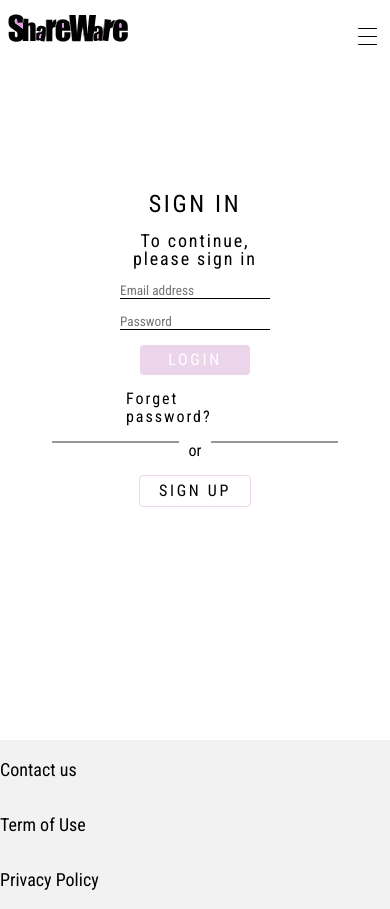
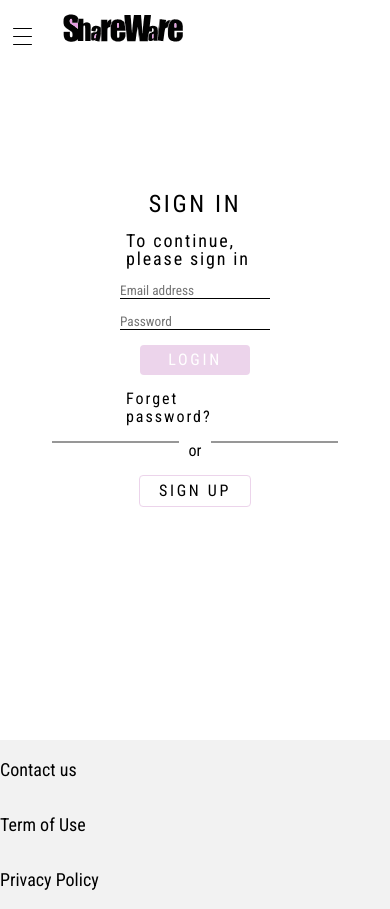
Before and after one commit to YuvalWeiss1403/SharewareFrontend, a React (Create React App) app: page /LogIn in a window 390 px wide. Built offline with nearby package versions, Linux system fonts and the light colour scheme; no server answers.

Commit message:
navbar css

```diff
--- a/src/component/ConceptHero/ConceptHero.css
+++ b/src/component/ConceptHero/ConceptHero.css
@@ -177,7 +177,7 @@
 .matches-search {
 	display: none;
 }
-@media (min-width: 375px) and (max-width: 700px) {
+@media (max-width: 700px) {
 	.sharing-caring-title {
 		padding-left: 2%;
 		font-size: 30px;
--- a/src/component/FlowHP/FlowHP.css
+++ b/src/component/FlowHP/FlowHP.css
@@ -119,7 +119,7 @@
 	background-size: contain;
 	background-position-y: 7px;
 }
-@media (min-width: 375px) and (max-width: 700px) {
+@media (max-width: 700px) {
 	.all-flow-container {
 		flex-direction: column;
 		margin-top: 0px;
--- a/src/component/General/Footer/Footer.css
+++ b/src/component/General/Footer/Footer.css
@@ -25,7 +25,7 @@ button {
 	cursor: pointer;
 }
 
-@media (min-width: 375px) and (max-width: 700px) {
+@media (max-width: 700px) {
 	#footer-container {
 		flex-direction: column;
 		align-items: start;
--- a/src/component/General/Navbar/Navbar.css
+++ b/src/component/General/Navbar/Navbar.css
@@ -77,21 +77,25 @@
 	cursor: pointer;
 	text-decoration: none;
 }
-
+.user-message {
+	width: 95px;
+	white-space: nowrap;
+}
 .user-message:hover {
 	cursor: pointer;
 	font-weight: 600;
 }
 
-@media (min-width: 375px) and (max-width: 700px) {
+@media (max-width: 700px) {
 	.all-navbar {
 		justify-content: space-between;
 		width: 100vw;
 	}
 
 	.navbar-left-side {
-		justify-content: space-between;
 		width: 100%;
+		justify-content: flex-end;
+		flex-direction: row-reverse;
 	}
 
 	.navbar-right-side {
--- a/src/component/LogInPage/LogInPage.css
+++ b/src/component/LogInPage/LogInPage.css
@@ -121,7 +121,7 @@
 	background: transparent;
 }
 
-@media only screen and (max-width: 640px) {
+only screen and (max-width: 640px) {
 	.my-login-modal {
 		background-color: white;
 	}
--- a/src/component/ShareSpace/ShareSpace.css
+++ b/src/component/ShareSpace/ShareSpace.css
@@ -97,7 +97,7 @@
 	width: 100%;
 	height: 100%;
 }
-@media (min-width: 375px) and (max-width: 700px) {
+@media (max-width: 700px) {
 	.subjects-card-container {
 		grid-template-columns: none;
 	}
--- a/src/component/SingleSubjectPage/SingleSubjectPage.css
+++ b/src/component/SingleSubjectPage/SingleSubjectPage.css
@@ -78,7 +78,7 @@
 	cursor: pointer;
 }
 
-@media (min-width: 375px) and (max-width: 700px) {
+@media (max-width: 700px) {
 	.questionsNavbar {
 		transition: all 0.5s;
 		width: 20%;
```
